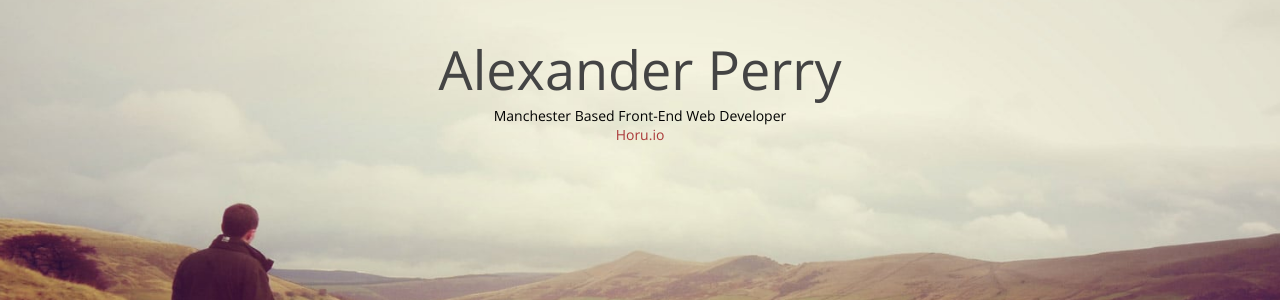
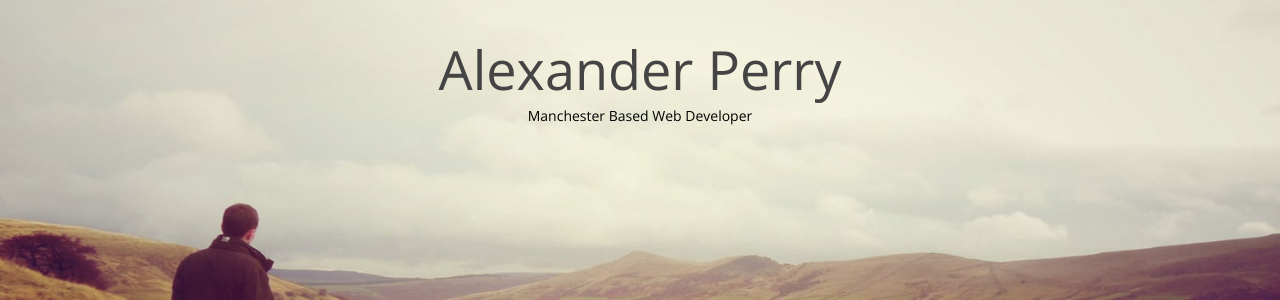
Before and after one commit to pezza3434/PersonalSite, a Jekyll site: the page built from index.html, in a window 1280 px wide. Shown: the part 201-501 px from the top of the page. Built offline with Jekyll 4.4.1, drawn with Linux system fonts in a browser that asks for light colours; nearby versions of some CDN libraries; comment, search, counter and statistics services are not loaded.

Commit message:
Updated home page

```diff
--- a/index.html
+++ b/index.html
@@ -4,7 +4,6 @@ layout: default
     <div class="homepage-banner">
         <div class="vertical">
             <div class="home-header-main">Alexander Perry</div>
-            <div class="home-header-sub">Manchester Based Front-End Web Developer </div>
-            <div class="home-header-sub"><a href="http://horu.io">Horu.io</a></div>
+            <div class="home-header-sub">Manchester Based Web Developer</div>
         </div>
     </div>
```
